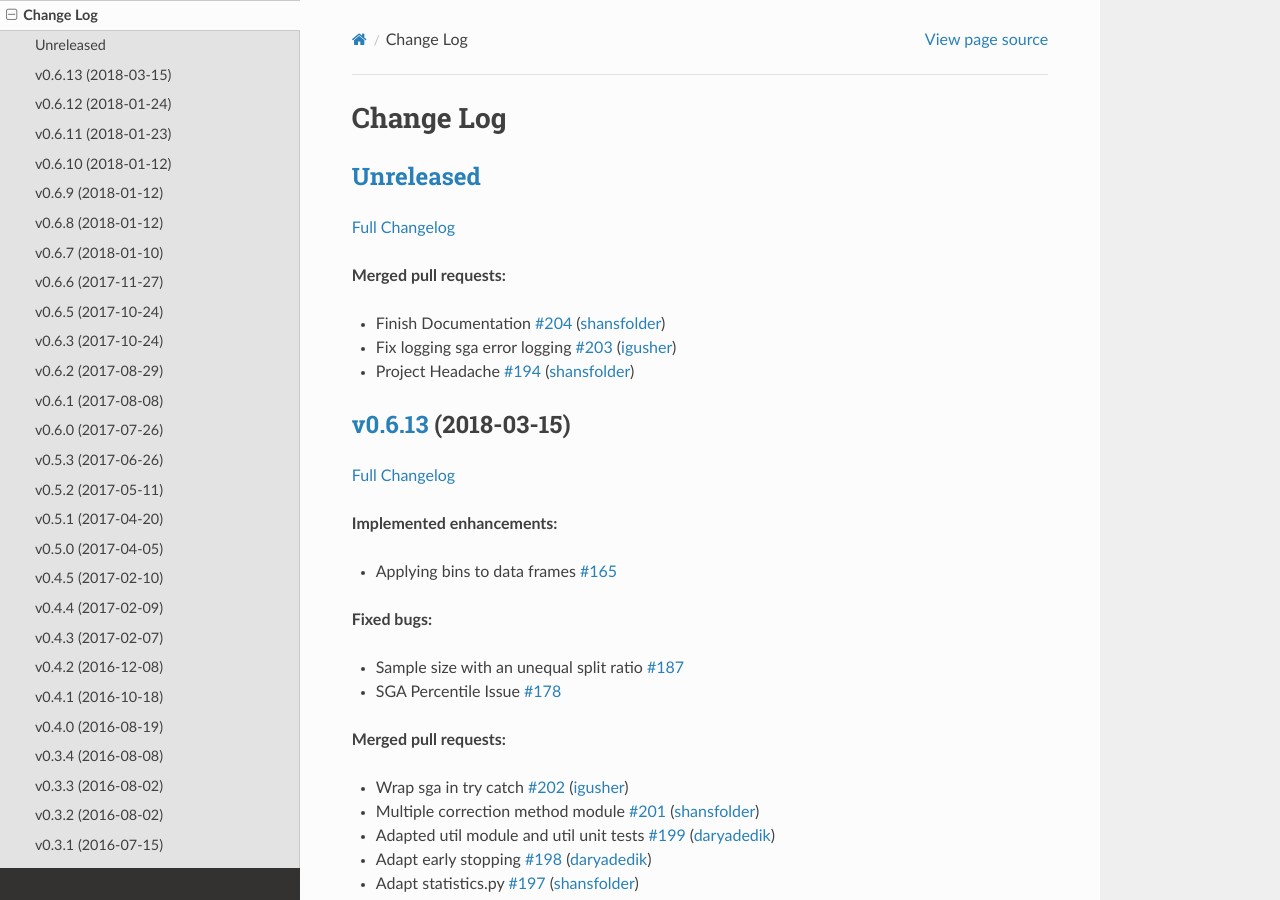
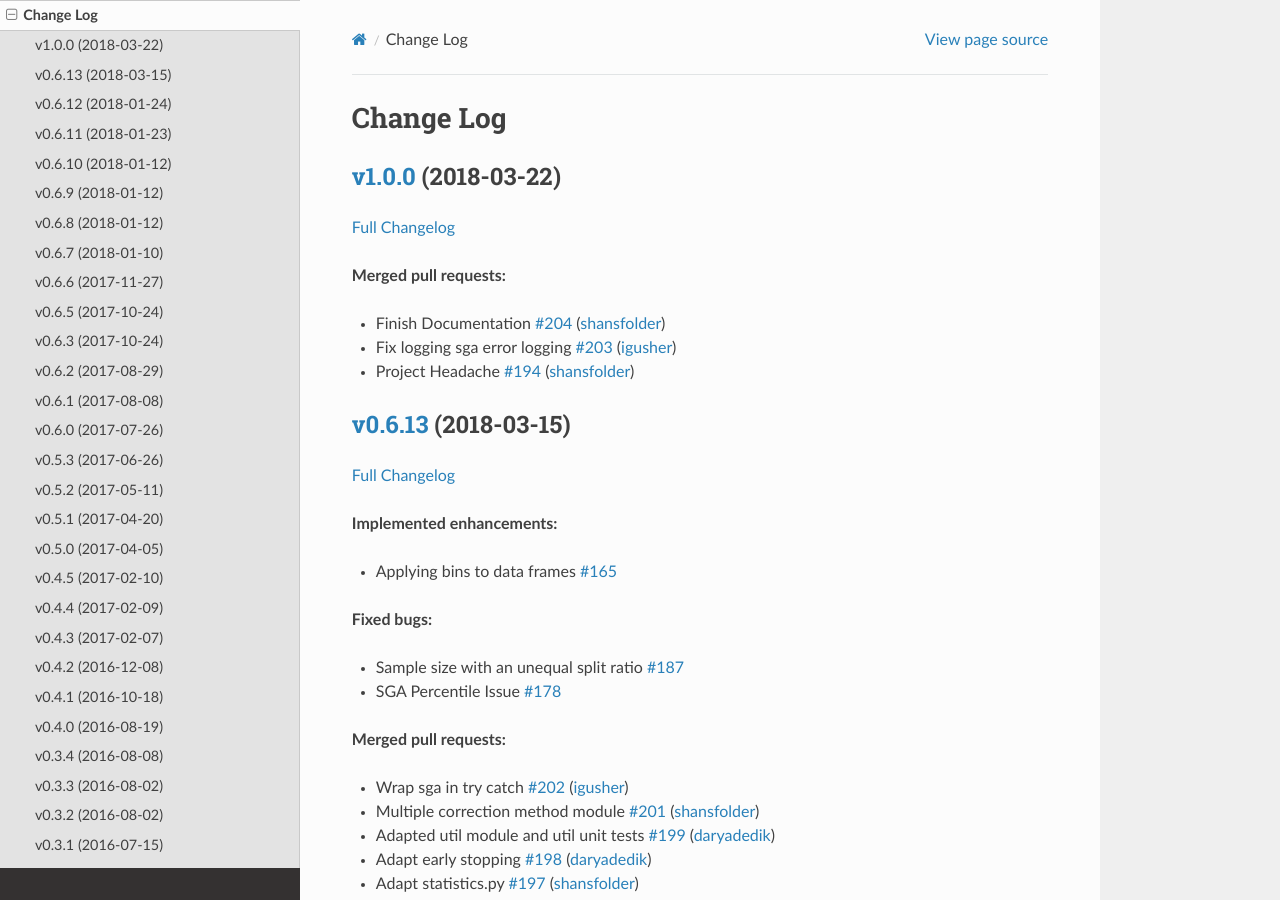
Before and after one commit to zalando/expan, a Sphinx documentation site: the page built from docs/history.rst, in a window 1280 px wide and 900 px high. Built offline with Sphinx 7.4.7 and the Read the Docs theme 2.0.0, drawn with Linux system fonts in a browser that asks for light colours.

Commit message:
Update doc

```diff
--- a/CHANGELOG.rst
+++ b/CHANGELOG.rst
@@ -1,11 +1,11 @@
 Change Log
 ==========
 
-`Unreleased <https://github.com/zalando/expan/tree/HEAD>`__
------------------------------------------------------------
+`v1.0.0 <https://github.com/zalando/expan/tree/v1.0.0>`__ (2018-03-22)
+----------------------------------------------------------------------
 
 `Full
-Changelog <https://github.com/zalando/expan/compare/v0.6.13...HEAD>`__
+Changelog <https://github.com/zalando/expan/compare/v0.6.13...v1.0.0>`__
 
 **Merged pull requests:**
 
--- a/docs/contributing.rst
+++ b/docs/contributing.rst
@@ -78,8 +78,8 @@ See instructions `here <https://github.com/skywinder/github-changelog-generator#
 Versioning
 ----------------
 
-**For the sake of reproducibility, always be sure to work with a release
-when doing the analysis!**. We use `semantic versioning <http://semver.org>`__.
+For the sake of reproducibility, always be sure to work with a release
+when doing the analysis. We use `semantic versioning <http://semver.org>`__.
 
 The version is maintained in ``setup.cfg``, and propagated from there to various files
 by the ``bumpversion`` program. The most important propagation destination is
```
Also changed, not shown: CHANGELOG.md (+2 -3 lines).
